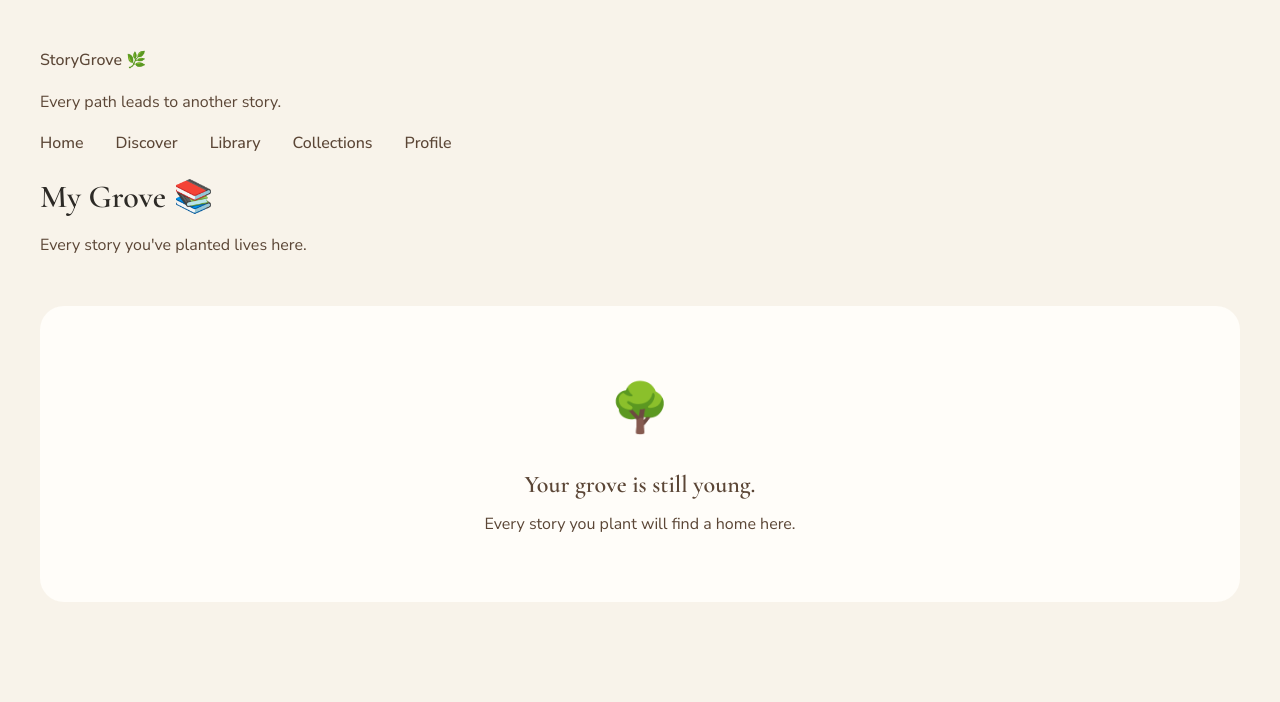
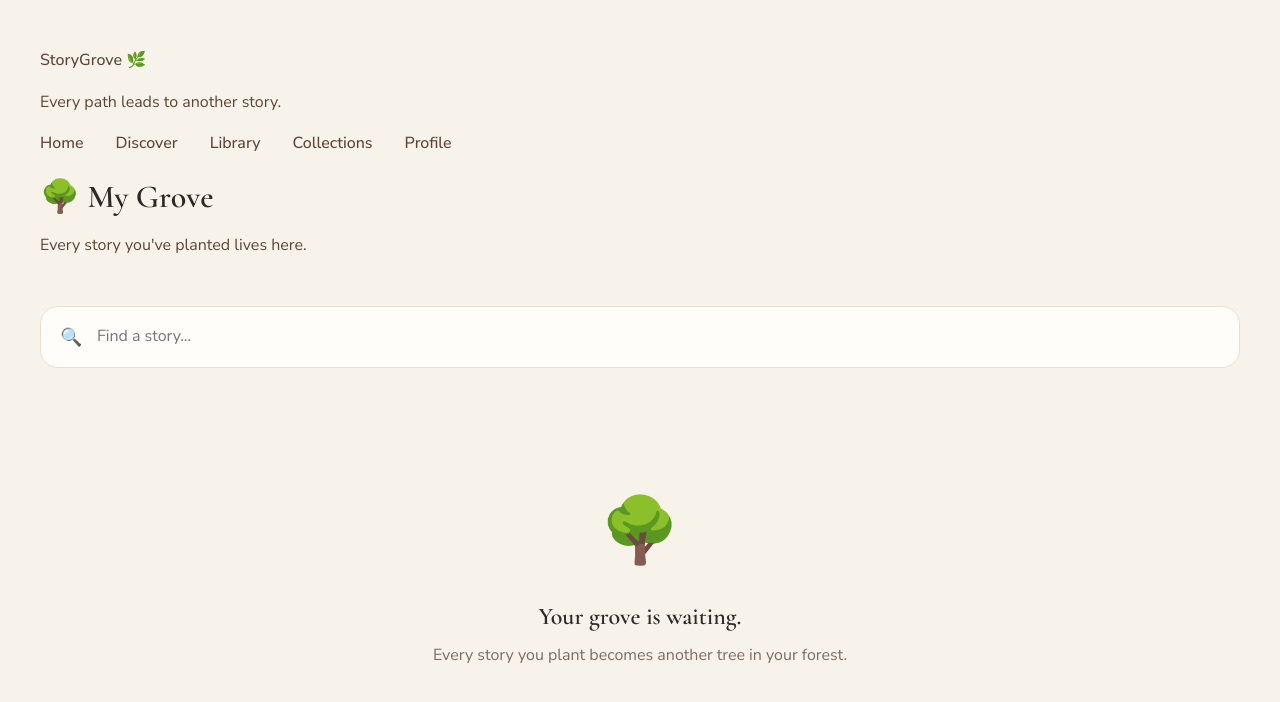
Before and after one commit to AniRia83/StoryGrove, a React (Vite) app: page /library in a window 1280 px wide. Shown: the top 702 px of the page. Built offline with nearby package versions, Linux system fonts and the light colour scheme.

Commit message:
Persist stories using local storage

```diff
--- /dev/null
+++ b/src/components/ui/SearchBar/SearchBar.css
@@ -0,0 +1,39 @@
+.search-bar{
+  display:flex;
+  align-items:center;
+  gap:.8rem;
+
+  margin:2rem 0;
+
+  background:#fffdf9;
+
+  border:1px solid #eadfcf;
+
+  border-radius:18px;
+
+  padding:1rem 1.2rem;
+
+  transition:.25s;
+}
+
+.search-bar:focus-within{
+  border-color:#6b8f71;
+
+  box-shadow:
+    0 0 0 4px rgba(107,143,113,.12);
+}
+
+.search-bar__icon{
+  font-size:1.1rem;
+}
+
+.search-bar input{
+  flex:1;
+
+  border:none;
+  outline:none;
+
+  background:transparent;
+
+  font:inherit;
+}
--- /dev/null
+++ b/src/components/ui/SearchBar/SearchBar.jsx
@@ -0,0 +1,26 @@
+import "./SearchBar.css";
+
+export default function SearchBar({
+  value,
+  onChange,
+  placeholder,
+}) {
+  return (
+    <div className="search-bar">
+
+      <span className="search-bar__icon">
+        🔍
+      </span>
+
+      <input
+        type="text"
+        value={value}
+        onChange={(e) =>
+          onChange(e.target.value)
+        }
+        placeholder={placeholder}
+      />
+
+    </div>
+  );
+}
--- /dev/null
+++ b/src/components/ui/SearchBar/index.js
@@ -0,0 +1 @@
+export { default } from "./SearchBar";
--- a/src/context/StoryContext/StoryContext.jsx
+++ b/src/context/StoryContext/StoryContext.jsx
@@ -1,13 +1,30 @@
-import { createContext, useContext, useState } from "react";
+import { createContext, useContext, useEffect, useState } from "react";
 
 const StoryContext = createContext();
 
 export function StoryProvider({ children }) {
-  const [stories, setStories] = useState([]);
+  const [stories, setStories] = useState(() => {
+    const savedStories = localStorage.getItem("storygrove-stories");
+
+    return savedStories ? JSON.parse(savedStories) : [];
+  });
+
+  useEffect(() => {
+    localStorage.setItem(
+      "storygrove-stories",
+      JSON.stringify(stories)
+    );
+  }, [stories]);
 
   const plantStory = (story) => {
+    const newStory = {
+      ...story,
+      id: crypto.randomUUID(),
+      plantedAt: new Date().toISOString(),
+    };
+
     setStories((prevStories) => [
-      story,
+      newStory,
       ...prevStories,
     ]);
   };
--- /dev/null
+++ b/src/pages/Library.css
@@ -0,0 +1,58 @@
+.grove-summary{
+  display:flex;
+  gap:1.5rem;
+  margin:2rem 0 3rem;
+}
+
+.grove-stat{
+  flex:1;
+
+  background:#fffdf9;
+
+  border:1px solid #eadfcf;
+
+  border-radius:20px;
+
+  padding:1.5rem;
+
+  text-align:center;
+}
+
+.grove-stat span{
+  display:block;
+
+  font-size:2rem;
+  font-weight:700;
+
+  color:#6b8f71;
+}
+
+.grove-stat p{
+  margin-top:.5rem;
+
+  color:#7b6d63;
+}
+
+.grove-empty{
+  text-align:center;
+
+  padding:5rem 2rem;
+}
+
+.grove-empty__icon{
+  font-size:4rem;
+
+  margin-bottom:1rem;
+}
+
+.grove-empty h2{
+  margin-bottom:.75rem;
+}
+
+.grove-empty p{
+  color:#7b6d63;
+
+  max-width:450px;
+
+  margin:auto;
+}
--- a/src/pages/Library.jsx
+++ b/src/pages/Library.jsx
@@ -1,32 +1,97 @@
+import { useState } from "react";
+
+import "./Library.css";
+
 import AppLayout from "../components/layout/AppLayout/AppLayout";
 import MediaCard from "../components/cards/MediaCard";
 import MediaGrid from "../components/layout/MediaGrid";
+import SearchBar from "../components/ui/SearchBar";
 
 import { useStory } from "../context/StoryContext";
 
 export default function Library() {
   const { stories } = useStory();
 
+  const [search, setSearch] = useState("");
+
+  const totalStories = stories.length;
+
+  const growingStories = stories.filter(
+    (story) => story.journey === "growing"
+  ).length;
+
+  const averageBloom =
+    totalStories > 0
+      ? (
+          stories.reduce(
+            (sum, story) => sum + Number(story.bloom || 0),
+            0
+          ) / totalStories
+        ).toFixed(1)
+      : 0;
+
+  const filteredStories = stories.filter((story) => {
+    const query = search.toLowerCase();
+
+    return (
+      story.title?.toLowerCase().includes(query) ||
+      story.creator?.toLowerCase().includes(query) ||
+      story.genre?.toLowerCase().includes(query) ||
+      story.grove?.toLowerCase().includes(query)
+    );
+  });
+
   return (
     <AppLayout
-      title="My Grove 📚"
+      title="🌳 My Grove"
       subtitle="Every story you've planted lives here."
     >
-      {stories.length === 0 ? (
-        <div className="recently-planted__empty">
-          <div className="empty-grove">
+      {totalStories > 0 && (
+        <section className="grove-summary">
+
+          <div className="grove-stat">
+            <span>{totalStories}</span>
+            <p>Stories Planted</p>
+          </div>
+
+          <div className="grove-stat">
+            <span>{growingStories}</span>
+            <p>Growing</p>
+          </div>
+
+          <div className="grove-stat">
+            <span>{averageBloom}</span>
+            <p>Average Bloom ✨</p>
+          </div>
+
+        </section>
+      )}
+
+      <SearchBar
+        value={search}
+        onChange={setSearch}
+        placeholder="Find a story..."
+      />
+
+      {totalStories === 0 ? (
+        <section className="grove-empty">
+
+          <div className="grove-empty__icon">
             🌳
           </div>
 
-          <h3>Your grove is still young.</h3>
+          <h2>Your grove is waiting.</h2>
 
           <p>
-            Every story you plant will find a home here.
+            Every story you plant becomes another tree in your forest.
           </p>
-        </div>
+
+        </section>
       ) : (
         <MediaGrid>
-          {stories.map((story) => (
+
+          {filteredStories.length > 0 ? (
+            filteredStories.map((story) => (
               <MediaCard
                 key={story.id}
                 title={story.title}
@@ -34,7 +99,19 @@ export default function Library() {
                 mediaType={story.mediaType}
                 progress={0}
               />
-          ))}
+            ))
+          ) : (
+            <div className="grove-empty">
+              <div className="grove-empty__icon">🔍</div>
+
+              <h2>No stories found.</h2>
+
+              <p>
+                Try searching by title, creator, genre, or grove.
+              </p>
+            </div>
+          )}
+
         </MediaGrid>
       )}
     </AppLayout>
```
Lines whose indentation alone changed are shown as unchanged.
